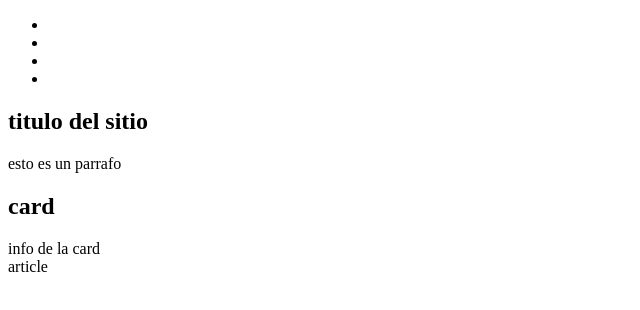
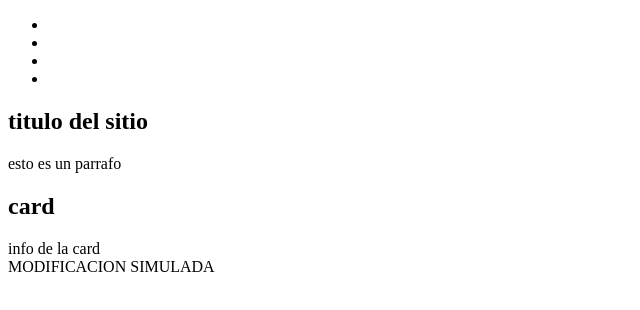
Before and after one commit to cardenasmaximiliano/prueba-repositorio, a plain HTML site: page index.html in a window 1280 px wide. Shown: the whole page, without its empty margins (0-640 px from the left). Drawn offline with Linux system fonts and the light colour scheme.

Commit message:
simulacion

```diff
--- a/index.html
+++ b/index.html
@@ -31,7 +31,7 @@
             </article>
         </section>
         <section>
-            article
+            <article>MODIFICACION SIMULADA</article>
         </section>
     </main>
 </body>
```
